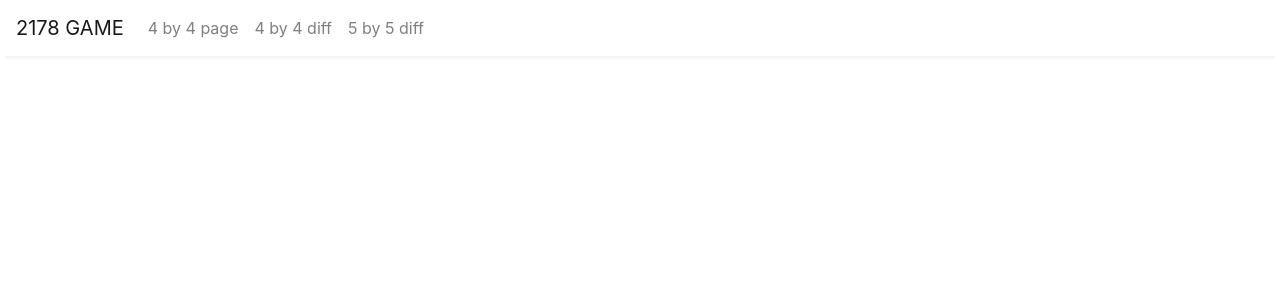
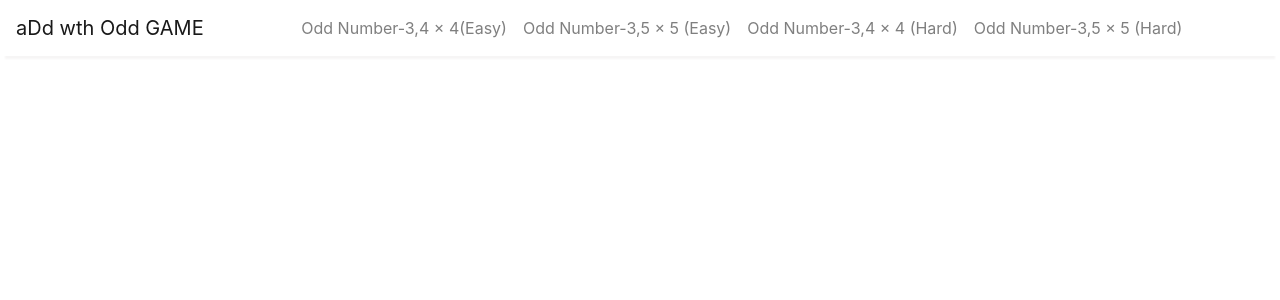
Before and after one commit to shruts1103/2048-m-inor, a Django app: page /base/ in a window 1280 px wide. Shown: the top 300 px of the page. Run offline with Django 3.2, Linux system fonts and the light colour scheme; some libraries are stand-ins or nearby versions.

Commit message:
Update base.html

```diff
--- a/gamelogic/templates/base.html
+++ b/gamelogic/templates/base.html
@@ -34,7 +34,7 @@
   sticky-top navbar
   navbar-expand-lg
    navbar-light bg-white">
-    <a class="navbar-brand" href="/">2178 GAME</a>
+    <a class="navbar-brand" href="/">aDd wth Odd GAME</a>
     <button class="navbar-toggler" type="button" data-toggle="collapse" data-target="#navbarSupportedContent"
       aria-controls="navbarSupportedContent" aria-expanded="false" aria-label="Toggle navigation">
       <span class="navbar-toggler-icon"></span>
@@ -48,26 +48,31 @@
 
       </ul> {% endcomment %}
 
-
-      <ul class=" navbar-nav my-2 my-lg-0">
-        <li class="nav-item ">
-          <a class="nav-link" href="/basic">4 by 4 page
-            <span class="sr-only">(current)</span></a>
-        </li>
-        {% comment %} {% if request.session.customer %} {% endcomment %}
+ {% comment %} {% if request.session.customer %} {% endcomment %}
 
         {% comment %} <li class="nav-item ">
           <a class="nav-link" href="/basic">4 by 4<span class="sr-only">(current)</span></a>
         </li> {% endcomment %}
+      <ul class="navbar-nav mx-auto justify-content-center">
+        <li class="nav-item ">
+          <a class="nav-link" href="/basic">Odd Number-3,4 × 4(Easy)
+            <span class="sr-only">(current)</span></a>
+        </li>
 
         <li class="nav-item ">
-          <a class="nav-link" href="/index">4 by 4 diff<span class="sr-only">(current)</span></a>
+          <a class="nav-link" href="/basic2">Odd Number-3,5 ×  5 (Easy)<span class="sr-only">(current)</span></a>
+        </li>
+
+        <li class="nav-item ">
+          <a class="nav-link" href="/index">Odd Number-3,4 × 4 (Hard)<span class="sr-only">(current)</span></a>
         </li>
         {% comment %} {% else %} {% endcomment %}
 
         <li class="nav-item ">
-          <a class="nav-link" href="/index2">5 by 5 diff<span class="sr-only">(current)</span></a>
+          <a class="nav-link" href="/index2">Odd Number-3,5 ×  5 (Hard)<span class="sr-only">(current)</span></a>
         </li>
+
+
 
 
         {% comment %} {% endif %} {% endcomment %}
```
